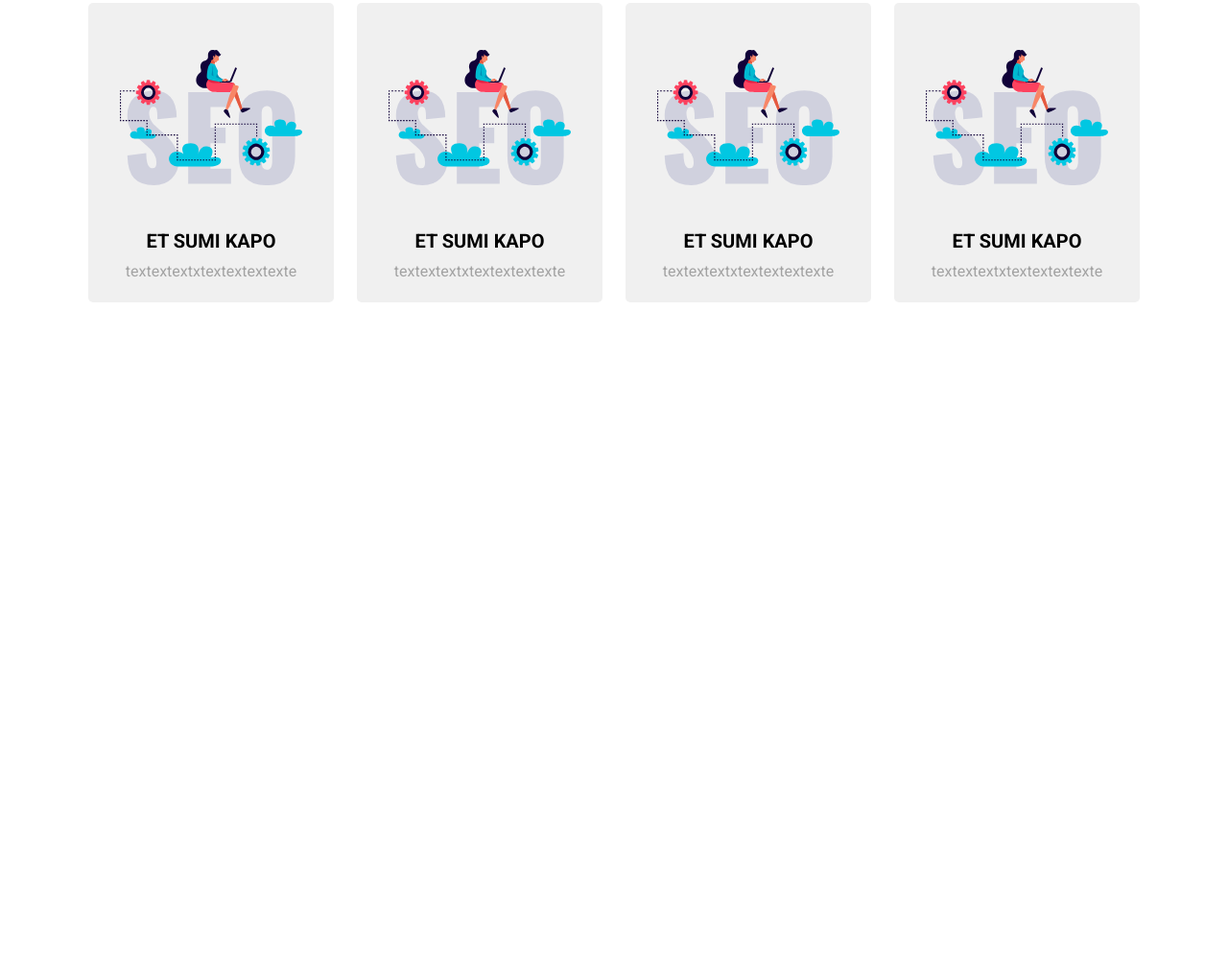
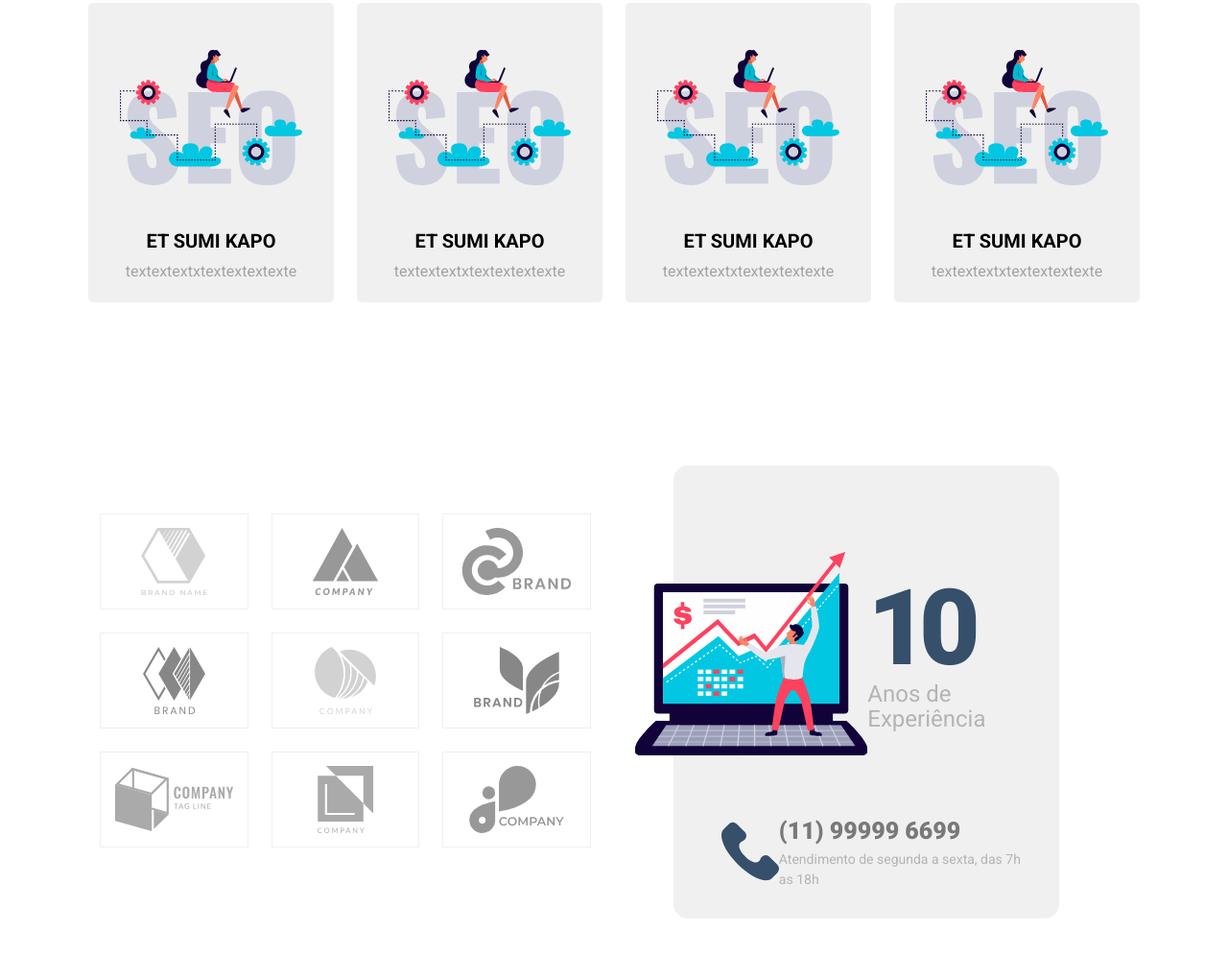
Before and after one commit to ryanoliveiragit/SOFTWARE-AGENCY-BOOSTRAP, a plain HTML site: page index.html in a window 1280 px wide. Shown: the part 1484-2479 px from the top of the page at 96% size. Before the commit the page ends 1939 px from the top, so only its background shows below. Drawn offline with Linux system fonts and the light colour scheme.

Commit message:
criei as divs de clientes

```diff
--- a/css/custom.css
+++ b/css/custom.css
@@ -95,3 +95,75 @@ body {
 #servicos a.destaque .img-container img{
   max-height: 160px;
 }
+
+#clientes a.link-cliente {
+  padding: 0 15px;
+  background-color: #fff;
+  display: flex;
+  align-items: center;
+  justify-content: center;
+  border: solid 1px var(--light);
+  height: 100px;
+  transition: ease-out all 0.2s;
+}
+
+#clientes a.link-cliente:hover {
+  transform: scale(1.2);
+  box-shadow: 0 0 15px 0 rgba(0, 0, 0, 0.15);
+
+}
+
+#clientes a.link-cliente>img {
+  filter: grayscale(100%);
+  max-height: 70px;
+  width: 100%;
+  opacity: 0.6;
+}
+#clientes a.link-cliente:hover img {
+  filter: none;
+  opacity: 1;
+}
+
+#clientes .cliente-texto {
+  display: flex;
+  flex-direction: column;
+  justify-content: space-between;
+  padding: 30px;
+  background-color: var(--light);
+  border-radius: 15px;
+  margin-left: 50px;
+  max-width: 75%;
+}
+
+#clientes .cliente-texto .imagem {
+  padding: 60px 0;
+  display: flex;
+  align-items: center;
+  margin-left: -70px;
+  color: #b4b4b4;
+  font-size: 24px;
+  line-height: 26px;
+}
+
+#clientes .cliente-texto .imagem span {
+    color: var(--secondary);
+    font-size: 110px;
+    line-height: 110px;
+    letter-spacing: -10px;
+    font-weight: 900;
+    display: block;
+}
+
+#clientes .cliente-texto .telefone {
+  display: flex;
+  font-size: 14px;
+  color: #b4b4b4;
+  padding-left: 20px;
+}
+
+#clientes .cliente-texto .telefone span {
+  font-size: 25px;
+  color: #797979;
+  font-weight: 900;
+  display: block;
+}
--- a/css/responsive.css
+++ b/css/responsive.css
@@ -12,6 +12,14 @@
     #header .navbar-collapse {
         width: 100%;
     }
+
+    #clientes .cliente-texto .imagem {
+        padding: 10px 0 30px 0;
+    }
+
+    #clientes .cliente-texto .imagem img {
+        max-width: 150px;
+    }
 }
 
 @media (max-width: 767.98px) {
@@ -22,4 +30,11 @@
     #servicos a.destaque .img-container img{
         height: 120px;
     }
+    #clientes .cliente-texto .imagem {
+        padding: 10px 0 30px 0;
+    }
+
+    #clientes .cliente-texto .imagem img {
+        max-width: 150px;
+    }
 }
--- a/index.html
+++ b/index.html
@@ -132,5 +132,85 @@
        </div>
      </div>
       <!---SERVIÇOS--->
+
+      <!---CLIENTES--->
+     <!--CLIENTES-->
+    <div id="clientes" class="block">
+      <div class="container">
+        <div class="row">
+          <div class="col-md-6 align-self-center">
+            <div class="row">
+              <div class="col-sm-4 col-6 mb-4">
+                <a href="#" class="link-cliente">
+                  <img src="assets/clientes/logo1.svg" class="img-fluid" />
+                </a>
+              </div>
+              <div class="col-sm-4 col-6 mb-4">
+                <a href="#" class="link-cliente">
+                  <img src="assets/clientes/logo2.svg" class="img-fluid" />
+                </a>
+              </div>
+              <div class="col-sm-4 col-6 mb-4">
+                <a href="#" class="link-cliente">
+                  <img src="assets/clientes/logo3.svg" class="img-fluid" />
+                </a>
+              </div>
+              <div class="col-sm-4 col-6 mb-4">
+                <a href="#" class="link-cliente">
+                  <img src="assets/clientes/logo4.svg" class="img-fluid" />
+                </a>
+              </div>
+              <div class="col-sm-4 col-6 mb-4">
+                <a href="#" class="link-cliente">
+                  <img src="assets/clientes/logo5.svg" class="img-fluid" />
+                </a>
+              </div>
+              <div class="col-sm-4 col-6 mb-4">
+                <a href="#" class="link-cliente">
+                  <img src="assets/clientes/logo6.svg" class="img-fluid" />
+                </a>
+              </div>
+              <div class="col-sm-4 col-6 mb-4">
+                <a href="#" class="link-cliente">
+                  <img src="assets/clientes/logo7.svg" class="img-fluid" />
+                </a>
+              </div>
+              <div class="col-sm-4 col-6 mb-4">
+                <a href="#" class="link-cliente">
+                  <img src="assets/clientes/logo8.svg" class="img-fluid" />
+                </a>
+              </div>
+              <div class="col-sm-4 col-6 mb-4">
+                <a href="#" class="link-cliente">
+                  <img src="assets/clientes/logo9.svg" class="img-fluid" />
+                </a>
+              </div>
+            </div>
+          </div>
+          <div class="col-md-6 align-self-center">
+            <div class="cliente-texto ml-5">
+              <div class="imagem">
+                <img src="assets/clientes-img.svg" />
+                <div class="d-inline-block pl-md-0 pl-3">
+                  <span>10</span>
+                  Anos de Experiência
+                </div>
+              </div>
+              <div class="telefone">
+                <img src="assets/phone.svg" class="img-fluid" />
+                <div class="d-inline-block pl-3">
+                  <span>(11) 99999 6699</span>
+                  Atendimento de segunda a sexta, das 7h as 18h
+                </div>
+              </div>
+            </div>
+          </div>
+        </div>
+      </div>
+    </div>
+
+      <!---CLIENTES--->
+
+
   </body>
 </html>
```
